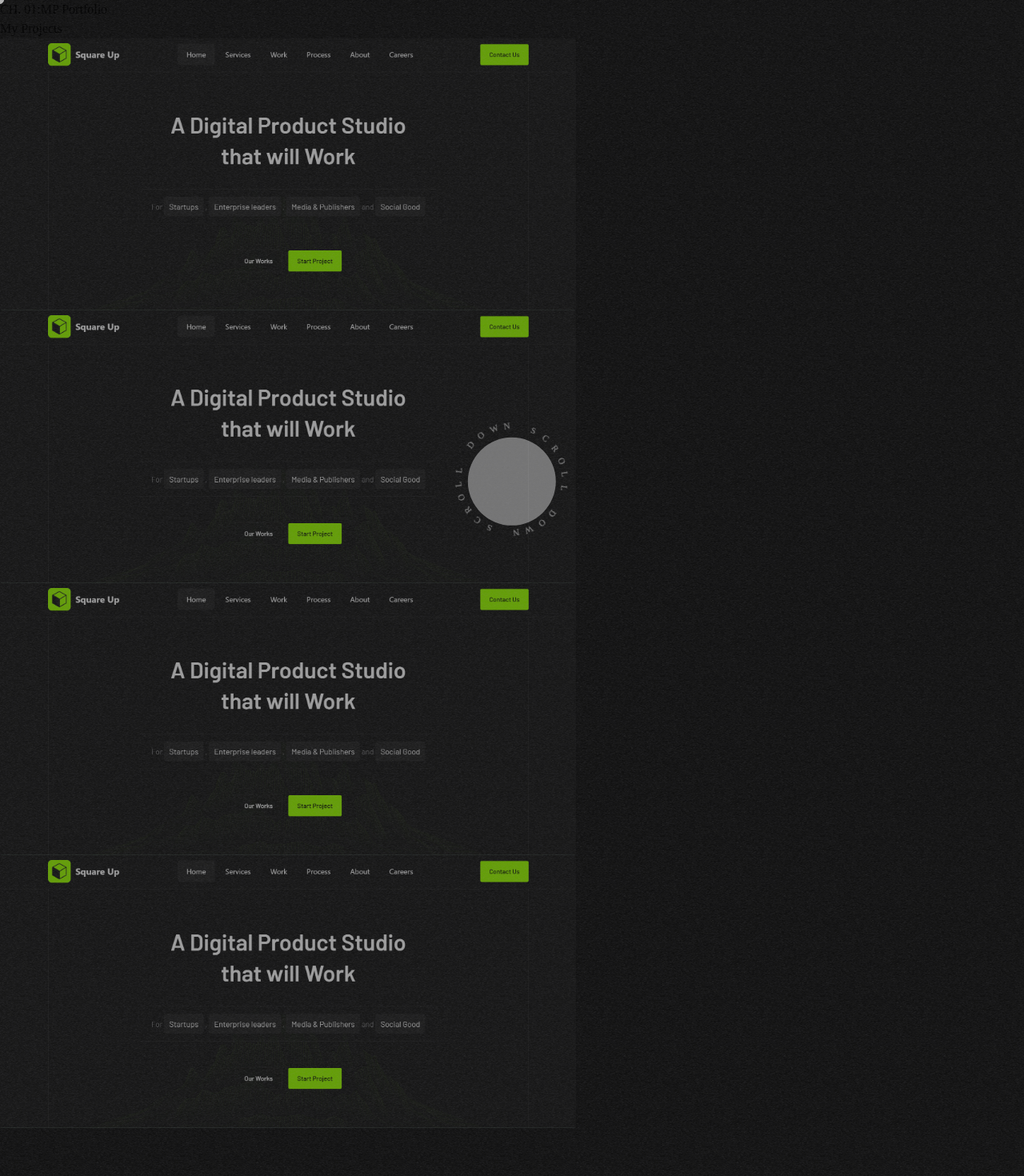
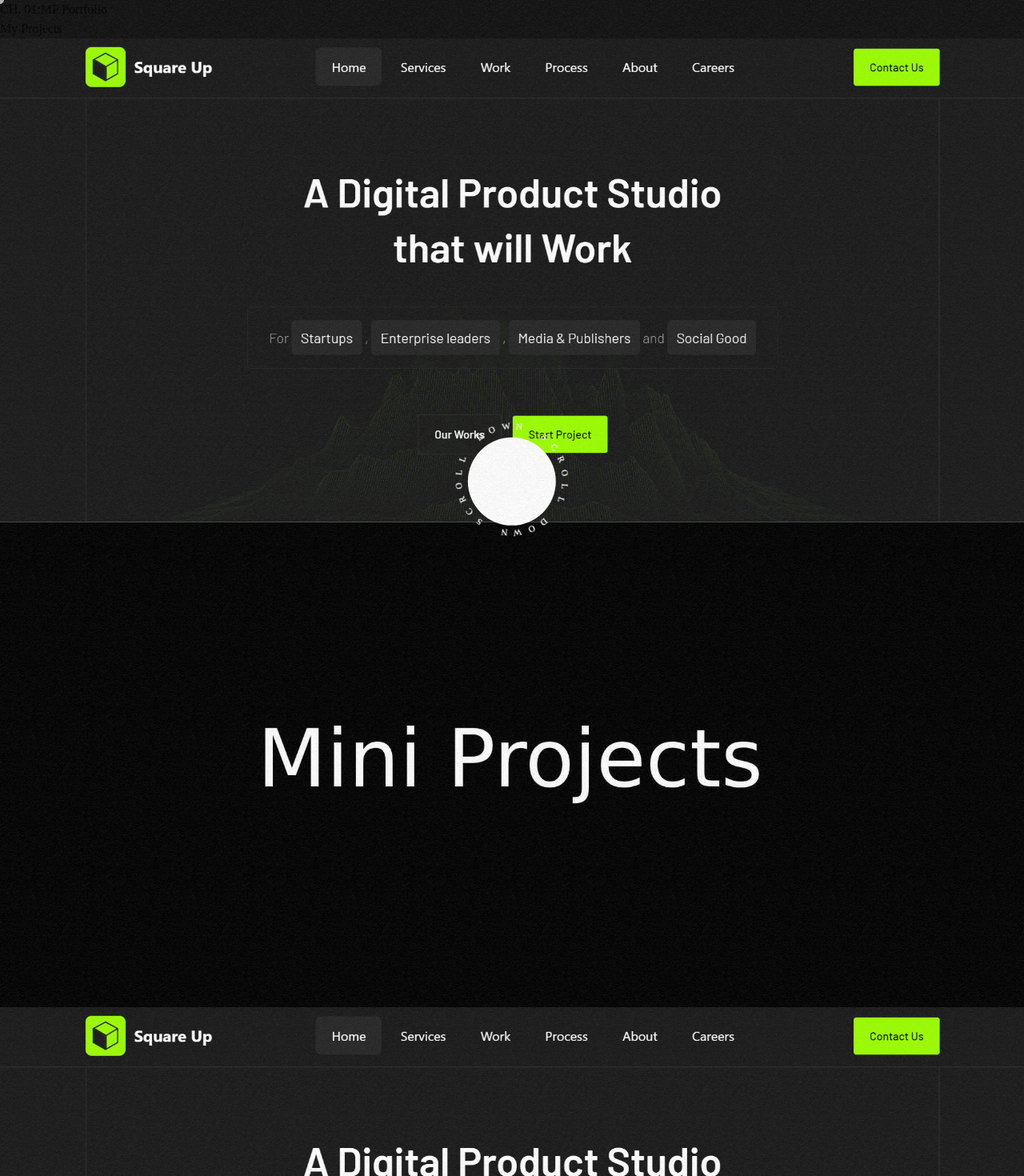
Before and after one commit to sdeffff/portfolio, a React (Vite) app: page /projects in a window 1280 px wide. Shown: the top 1470 px of the page at 80% size. Before the commit the page ends 1410 px from the top, so only its background shows below. Built offline with nearby package versions, Linux system fonts and the light colour scheme.

Commit message:
concept of projects page is done

```diff
--- a/src/App.jsx
+++ b/src/App.jsx
@@ -42,6 +42,7 @@ function App() {
       cursorArrow.style.opacity = `${proj ? 100 : 0}`;
 
       //do till the end this feature
+      projectText.style.opacity = 0;
       if(project !== null) {
         let name = project.children[0].src.split('/');
         name = name[name.length - 1].split('.')[0];
@@ -54,6 +55,7 @@ function App() {
         name = name.join(" ");
 
         projectText.innerHTML = name;
+        projectText.style.opacity = 1;
       }
     }
 
--- a/src/app.css
+++ b/src/app.css
@@ -24,3 +24,20 @@
 
     pointer-events: none;
 }
+
+.project-name {
+    color: white;
+
+    position: absolute;
+    top: -2px;
+
+    width: 30px;
+
+    margin-left: 10px;
+
+    opacity: 0;
+
+    font-size: 0.25rem;
+
+    transition: .35s ease;
+}
--- a/src/pages/Projects/Projects.jsx
+++ b/src/pages/Projects/Projects.jsx
@@ -1,8 +1,12 @@
 import { useEffect, useRef } from "react";
+
+import ProjectList from "./projects-components/ProjectList";
+
 import "./projects.css";
 
 const Projects = () => {
-    const textRef = useRef(null);
+    const textRef = useRef(null),
+          circleRef = useRef(null);
 
     useEffect(() => {
         const scrollText = document.querySelector(".scroll-txt");
@@ -18,16 +22,13 @@ const Projects = () => {
         }
     }, []);
 
-
-
     useEffect(() => {
         const textTimeout = setTimeout(() => {
             textRef.current.className = textRef.current.className.replace("translate-y-24", "translate-y-2");
+            circleRef.current.className = circleRef.current.className.replace("opacity-0", "opacity-100");
         }, 2500);
 
-        return () => {
-            clearTimeout(textTimeout);
-        }
+        return () => { clearTimeout(textTimeout); }
     }, []);
 
     const handleScroll = () => {
@@ -43,28 +44,13 @@ const Projects = () => {
                     className="projects-txt text-white text-[4.85rem] font-extralight uppercase tracking-widest translate-y-24 ease-in-out duration-700">My Projects</h1>
                 </div>
 
-                <article>
+                <article ref={circleRef} className="opacity-0 duration-[600ms]">
                     <p className="scroll-txt"></p>
                     <div onClick={handleScroll} className="int projects-circle"></div>
                 </article>
             </div>
-            <ul className="grid grid-cols-2 gap-y-10 place-items-center">
-                <li className="int proj">
-                    <img src="/square-up.png" alt="" />
-                </li>
 
-                <li className="int proj">
-                    <img src="/square-up.png" alt="" />
-                </li>
-
-                <li className="int proj">
-                    <img src="/square-up.png" alt="" />
-                </li>
-
-                <li className="int proj">
-                    <img src="/square-up.png" alt="" />
-                </li>
-            </ul>
+            <ProjectList />
         </section>
     )
 }
--- /dev/null
+++ b/src/pages/Projects/projects-components/ProjectItem.jsx
@@ -0,0 +1,10 @@
+const ProjectItem = ({ img }) => {
+    //Cover img into <Link>
+    return (
+        <li className="int proj overflow-hidden">
+            <img src={img} alt="" className="w-[45rem] rounded-sm opacity-60 duration-[350ms] ease-in-out cursor-pointer hover:opacity-100 hover:scale-[1.03]" />
+        </li>
+    )
+}
+
+export default ProjectItem;
--- /dev/null
+++ b/src/pages/Projects/projects-components/ProjectList.jsx
@@ -0,0 +1,17 @@
+import ProjectItem from "./ProjectItem";
+
+import squareUp from "/square-up.png";
+import miniProj from "/mini-projects.jpg";
+
+const ProjectList = () => {
+    return (
+        <ul className="grid grid-cols-2 gap-y-10 place-items-center">
+            <ProjectItem img={squareUp}/>
+            <ProjectItem img={miniProj}/>
+            <ProjectItem img={squareUp}/>
+            <ProjectItem img={squareUp}/>
+        </ul>
+    )
+}
+
+export default ProjectList;
--- a/src/pages/Projects/projects.css
+++ b/src/pages/Projects/projects.css
@@ -1,25 +1,3 @@
-li {
-    overflow: hidden;
-}
-
-img {
-    width: 720px;
-    border-radius: 2px;
-
-    opacity: 0.6;
-
-    overflow: hidden;
-
-    transition: .35s ease;
-
-    cursor: pointer;
-}
-
-img:hover {
-    opacity: 1;
-    scale: 1.03;
-}
-
 .projects-circle {
     position: absolute;
     bottom: 15%;
```
Also changed, not shown: public/mini-projects.jpg (added).
